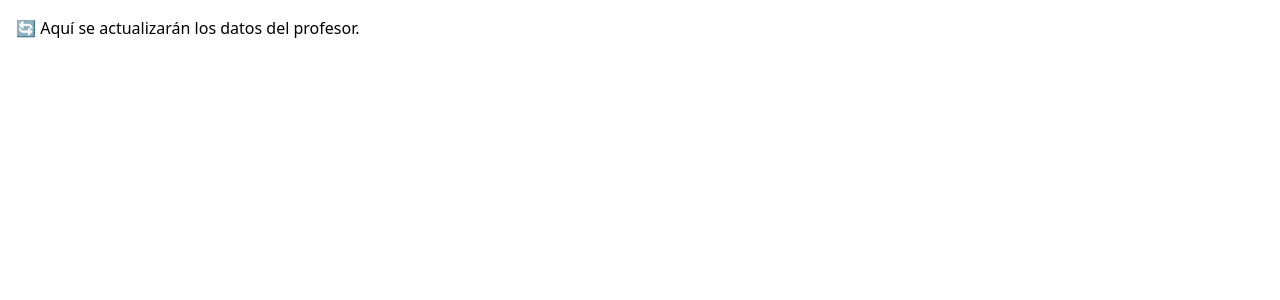
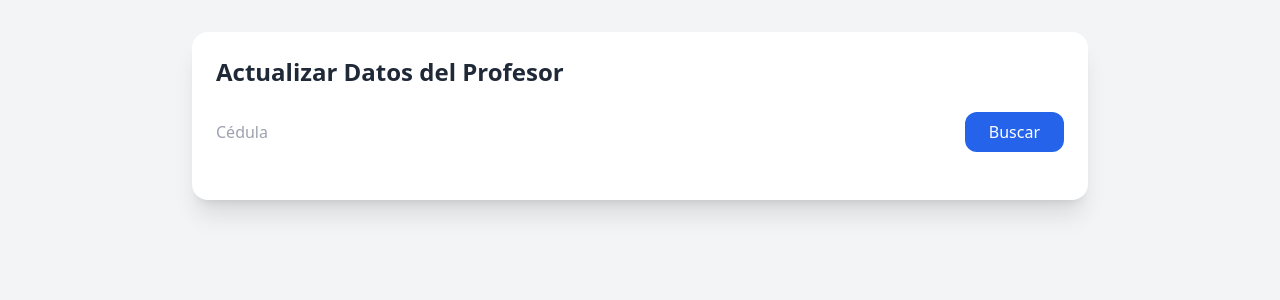
Before and after one commit to OneArc16/FomagDictamen, a Next.js app: page /admisionista/actualizar in a window 1280 px wide. Shown: the top 300 px of the page. Built offline with nearby package versions, Linux system fonts and the light colour scheme.

Commit message:
SE CREO Y FUNCIONA LA ACTUALIZACION DE DATOS DEL DOCENTE

```diff
--- a/src/pages/admisionista/actualizar.tsx
+++ b/src/pages/admisionista/actualizar.tsx
@@ -1,3 +1,95 @@
-export default function ActualizarDatosPage() {
-  return <div className="p-4">🔄 Aquí se actualizarán los datos del profesor.</div>;
+import { useState } from 'react'
+import axios from 'axios'
+import toast from 'react-hot-toast'
+
+export default function ActualizarProfesor() {
+  const [cedulaBuscar, setCedulaBuscar] = useState('')
+  const [profesor, setProfesor] = useState<any>(null)
+
+  const handleBuscar = async () => {
+    try {
+      const token = localStorage.getItem('token')
+      const { data } = await axios.get(`/api/profesores/${cedulaBuscar}`, {
+        headers: { Authorization: `Bearer ${token}` },
+      })
+      setProfesor(data)
+    } catch (error) {
+      toast.error('❌ Profesor no encontrado')
+    }
+  }
+
+  const handleChange = (e: React.ChangeEvent<HTMLInputElement | HTMLSelectElement>) => {
+    const { name, value } = e.target
+    setProfesor({ ...profesor, [name]: value })
+  }
+
+  const handleActualizar = async () => {
+    const token = localStorage.getItem('token')
+    const updateRequest = axios.put(`/api/profesores/${cedulaBuscar}`, profesor, {
+      headers: { Authorization: `Bearer ${token}` },
+    })
+
+    toast.promise(updateRequest, {
+      loading: 'Actualizando...',
+      success: '✅ Datos actualizados con éxito',
+      error: '❌ Error al actualizar',
+    })
+
+    try {
+      await updateRequest
+    } catch (err) {
+      console.error(err)
+    }
+  }
+
+  return (
+    <div className="min-h-screen p-8 bg-gray-100">
+      <div className="max-w-4xl p-6 mx-auto bg-white shadow-xl rounded-2xl">
+        <h2 className="mb-6 text-2xl font-bold text-gray-800">Actualizar Datos del Profesor</h2>
+
+        <div className="flex gap-4 mb-6">
+          <input
+            type="text"
+            placeholder="Cédula"
+            value={cedulaBuscar}
+            onChange={(e) => setCedulaBuscar(e.target.value)}
+            className="flex-1 input"
+          />
+          <button onClick={handleBuscar} className="px-6 py-2 text-white bg-blue-600 rounded-xl hover:bg-blue-700">
+            Buscar
+          </button>
+        </div>
+
+        {profesor && (
+          <div className="grid grid-cols-1 gap-6 sm:grid-cols-2">
+            <input name="nombre" value={profesor.nombre} onChange={handleChange} className="input" />
+            <input name="apellido" value={profesor.apellido} onChange={handleChange} className="input" />
+            <input name="correo" value={profesor.correo} onChange={handleChange} className="input" />
+            <input name="telefono" value={profesor.telefono} onChange={handleChange} className="input" />
+            <input name="cargo" value={profesor.cargo} onChange={handleChange} className="input" />
+            <input name="institucion" value={profesor.institucion} onChange={handleChange} className="input" />
+            <input name="municipio" value={profesor.municipio} onChange={handleChange} className="input" />
+            <input name="departamento" value={profesor.departamento} onChange={handleChange} className="input" />
+            <select name="genero" value={profesor.genero} onChange={handleChange} className="input">
+              <option value="MASCULINO">Masculino</option>
+              <option value="FEMENINO">Femenino</option>
+              <option value="OTRO">Otro</option>
+            </select>
+            <input
+              name="fechaNacimiento"
+              type="date"
+              value={profesor.fechaNacimiento?.split('T')[0] || ''}
+              onChange={handleChange}
+              className="input"
+            />
+            <div className="sm:col-span-2">
+              <button onClick={handleActualizar} className="w-full py-3 font-semibold text-white transition bg-green-600 rounded-xl hover:bg-green-700">
+                Actualizar
+              </button>
+            </div>
+          </div>
+        )}
+      </div>
+    </div>
+  )
 }
--- /dev/null
+++ b/src/pages/api/profesores/[cedula].ts
@@ -0,0 +1,61 @@
+// pages/api/profesores/[cedula].ts (mismo archivo, se maneja dentro del switch de métodos)
+import { NextApiRequest, NextApiResponse } from 'next'
+import { prisma } from '@/lib/prisma'
+import { verify } from 'jsonwebtoken'
+
+export default async function handler(req: NextApiRequest, res: NextApiResponse) {
+  const { cedula } = req.query
+  const token = req.headers.authorization?.split(' ')[1]
+
+  if (!token) return res.status(401).json({ message: 'No autorizado, token faltante' })
+
+  try {
+    verify(token, process.env.JWT_SECRET!) // validamos token
+
+    if (req.method === 'PUT') {
+      const {
+        nombre,
+        apellido,
+        correo,
+        telefono,
+        fechaNacimiento,
+        cargo,
+        institucion,
+        municipio,
+        departamento,
+        genero,
+      } = req.body
+
+      const profesorActualizado = await prisma.profesor.update({
+        where: { cedula: String(cedula) },
+        data: {
+          nombre,
+          apellido,
+          correo,
+          telefono,
+          fechaNacimiento: new Date(fechaNacimiento),
+          cargo,
+          institucion,
+          municipio,
+          departamento,
+          genero,
+        },
+      })
+
+      return res.status(200).json(profesorActualizado)
+    }
+
+    if (req.method === 'GET') {
+      const profesor = await prisma.profesor.findUnique({
+        where: { cedula: String(cedula) },
+      })
+      if (!profesor) return res.status(404).json({ message: 'Profesor no encontrado' })
+      return res.status(200).json(profesor)
+    }
+
+    return res.status(405).json({ message: 'Método no permitido' })
+  } catch (error) {
+    console.error('Error al actualizar profesor:', error)
+    res.status(500).json({ message: 'Error interno del servidor' })
+  }
+}
```
